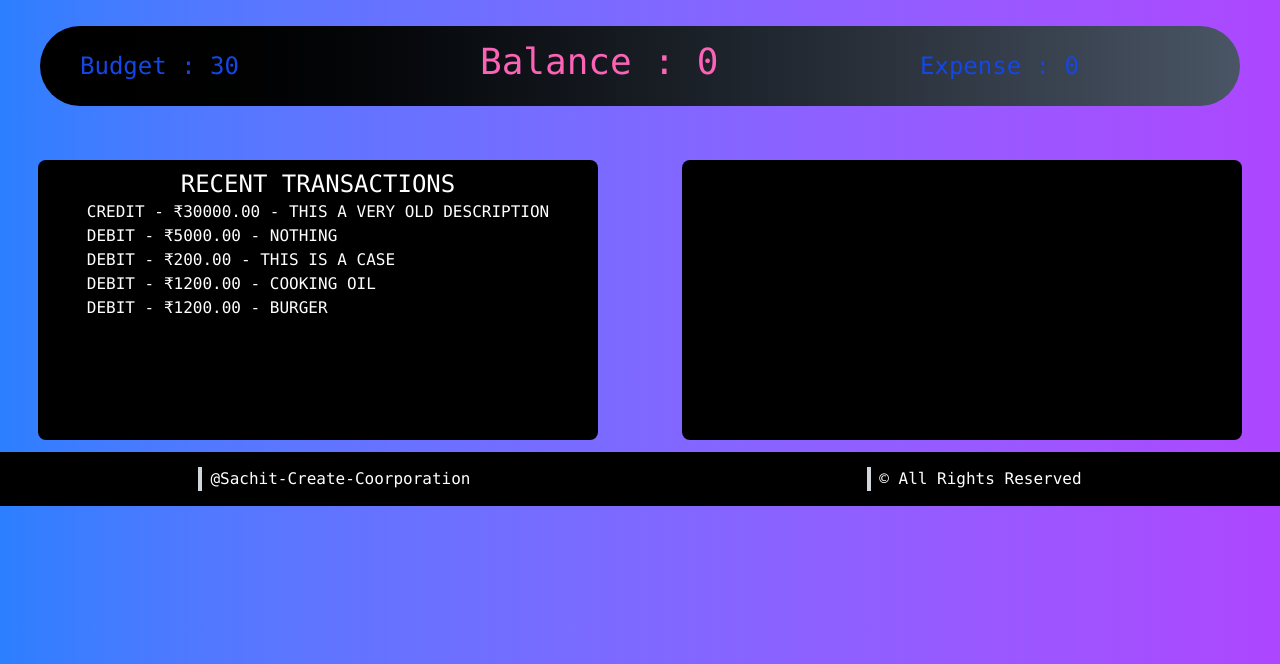
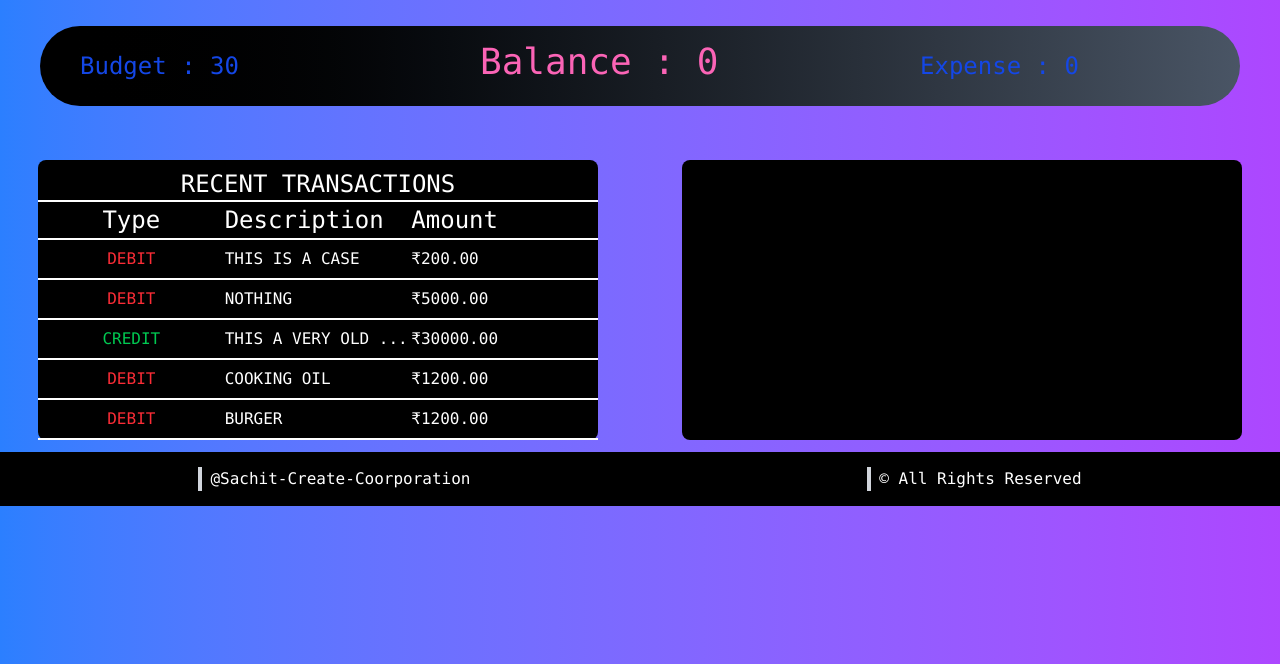
Before and after one commit to sachit-create/FinanceTracker_2, a Flask app: page / in a window 1280 px wide. Shown: the part 136-800 px from the top of the page. Run offline with Flask 3, Linux system fonts and the light colour scheme; a user stored in the database is signed in; style sheets or scripts are compiled from the project's sources.

Commit message:
recent 5 done - styled

```diff
--- a/flaskApp/app.py
+++ b/flaskApp/app.py
@@ -15,7 +15,7 @@ def home():
     recent_5 = (
         Transaction.query
         .filter_by(uid=int(session['user_id']))
-        .order_by(Transaction.created_at.desc())
+        .order_by(Transaction.tid.desc())
         .limit(5)
         .all()
     )
--- a/flaskApp/templates/home.html
+++ b/flaskApp/templates/home.html
@@ -13,7 +13,9 @@ content %}
       href="{{url_for('addtrac')}}"
       >Add Transaction</a
     >
-    <a class="text-blue-700 pb-2 border-b-4 border-black transition duration-150 hover:border-pink-600" href="{{url_for('transactions')}}"
+    <a
+      class="text-blue-700 pb-2 border-b-4 border-black transition duration-150 hover:border-pink-600"
+      href="{{url_for('transactions')}}"
       >Transactions</a
     >
     <a
@@ -21,29 +23,63 @@ content %}
       href="{{url_for('logout')}}"
       >Logout</a
     >
-    <a class="text-blue-700 pb-2 border-b-4 border-black transition duration-150 hover:border-pink-600" href=""
+    <a
+      class="text-blue-700 pb-2 border-b-4 border-black transition duration-150 hover:border-pink-600"
+      href=""
       >Setting</a
     >
   </nav>
 </header>
 
-
-<main class="h-115 w-full grid grid-cols-2 grid-rows-3 gap-2 text-white min-w-[360px] bg-no-repeat">
+<main
+  class="h-115 w-full grid grid-cols-2 grid-rows-3 gap-2 text-white min-w-[360px] bg-no-repeat"
+>
   <!--summary area-->
   <section class="col-span-2 row-span-1 flex items-center justify-center">
-        <div class="h-20 w-300 bg-gradient-to-r from-black to-gray-600 rounded-full flex items-center justify-around">
-          <div class="w-100"><p class="text-blue-700 text-2xl ml-10">Budget : {{30}}</p></div>
-          <div class="w-100"><p class="text-pink-400 text-4xl mb-2 ml-10">Balance : {{0}}</p></div>
-          <div class="w-100"><p class="text-blue-700 text-2xl ml-20">Expense : {{0}}</p></div>
+    <div
+      class="h-20 w-300 bg-gradient-to-r from-black to-gray-600 rounded-full flex items-center justify-around"
+    >
+      <div class="w-100">
+        <p class="text-blue-700 text-2xl ml-10">Budget : {{30}}</p>
+      </div>
+      <div class="w-100">
+        <p class="text-pink-400 text-4xl mb-2 ml-10">Balance : {{0}}</p>
+      </div>
+      <div class="w-100">
+        <p class="text-blue-700 text-2xl ml-20">Expense : {{0}}</p>
+      </div>
     </div>
   </section>
   <!--recent 5 transactions-->
   <section class="col-span-1 row-span-2 flex items-center justify-center">
     <div class="h-70 w-140 bg-black rounded-lg flex flex-col items-center">
       <p class="text-2xl mt-2">RECENT TRANSACTIONS</p>
-              <ul>
+      <ul class="h-70 w-140 flex flex-col justify-start items-center">
+        <li
+          class="h-10 w-full flex items-center justify-around border-b-2 border-t-2 border-white text-2xl"
+        >
+          <div class="w-1/3 flex items-center justify-center">Type</div>
+          <div class="w-1/3">Description</div>
+          <div class="w-1/3">Amount</div>
+        </li>
         {% for ele in recent_5%}
-                  <li> {{ ele.type.upper() }} - &#8377;{{ ele.amount }} - {{ ele.description.upper() }} </li>
+        <li
+          class="h-10 w-full flex items-center justify-around border-b-2 border-white"
+        >
+          <div class="w-1/3 flex items-center justify-center">
+            {% if ele.type == "credit" %}
+            <div class="text-green-500">{{ele.type.upper()}}</div>
+            {% else %}
+            <div class="text-red-500">{{ele.type.upper()}}</div>
+            {% endif %}
+          </div>
+          {% if ele.description|length <= 15 %}
+          <div class="w-1/3">{{ ele.description.upper() }}</div>
+          {% else %}
+          <div class="w-1/3">{{ ele.description.upper()[0:16] }}...</div>
+          {% endif %}
+          <div class="w-1/3">&#8377;{{ ele.amount }}</div>
+        </li>
         {% endfor %}
       </ul>
     </div>
@@ -56,7 +92,9 @@ content %}
   </section>
 </main>
 
-<footer class="bg-black w-full h-13.5 text-white flex items-center justify-around min-w-[360px]">
+<footer
+  class="bg-black w-full h-13.5 text-white flex items-center justify-around min-w-[360px]"
+>
   <h1 class="border-l-4 border-l-gray-300 pl-2">@Sachit-Create-Coorporation</h1>
   <h1 class="border-l-4 border-l-gray-300 pl-2">&copy; All Rights Reserved</h1>
 </footer>
--- a/flaskApp/templates/tracform.html
+++ b/flaskApp/templates/tracform.html
@@ -13,6 +13,7 @@ content %}
       placeholder="Amount : "
       required
       class="bg-white outline-none h-15 w-80 text-black pl-4 text-3xl rounded-2xl"
+      maxlength=10
     />
     <input
       type="text"
```
Also changed, not shown: flaskApp/templates/transactions.html (+41 -5 lines), flaskApp/instance/finance.db. Lines whose indentation alone changed are shown as unchanged.
